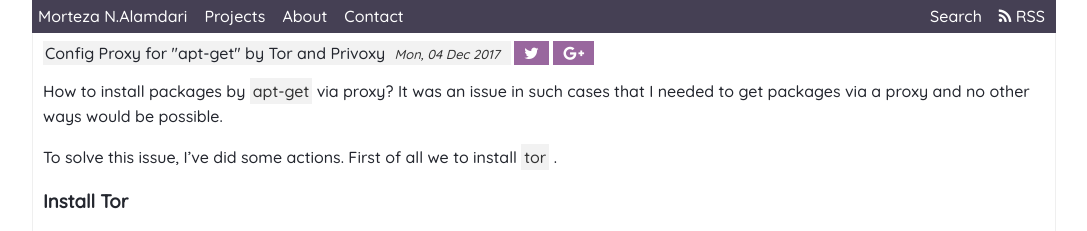
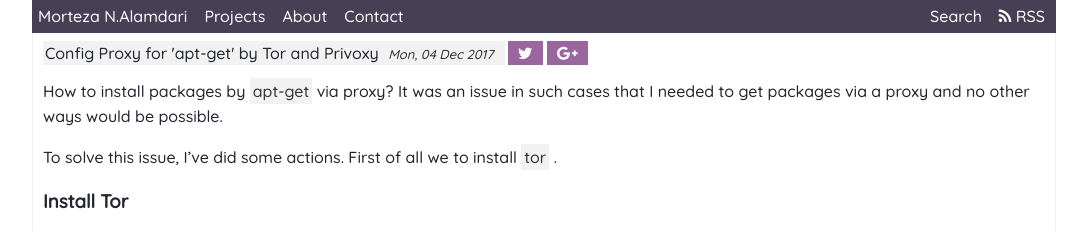
Before and after one commit to Mortezaipo/stage, a Jekyll site: the page built from _posts/2017-12-04-config-proxy-on-apt-get-by-tor-and-privoxy.md, in a window 1280 px wide. Shown: the top 231 px of the page, without its empty margins (96-1183 px from the left). Built offline with Jekyll 4.4.1, drawn with Linux system fonts in a browser that asks for light colours.

```diff
--- a/_posts/2017-12-04-config-proxy-on-apt-get-by-tor-and-privoxy.md
+++ b/_posts/2017-12-04-config-proxy-on-apt-get-by-tor-and-privoxy.md
@@ -1,6 +1,6 @@
 ---
 layout: post
-title: "Config Proxy for \"apt-get\" by Tor and Privoxy"
+title: "Config Proxy for 'apt-get' by Tor and Privoxy"
 date: 2017-12-04
 keywords: [apt, apt-get, proxy, config, tor, privoxy, server, service, linux]
 tags: [tools, proxy, service, linux]
```
